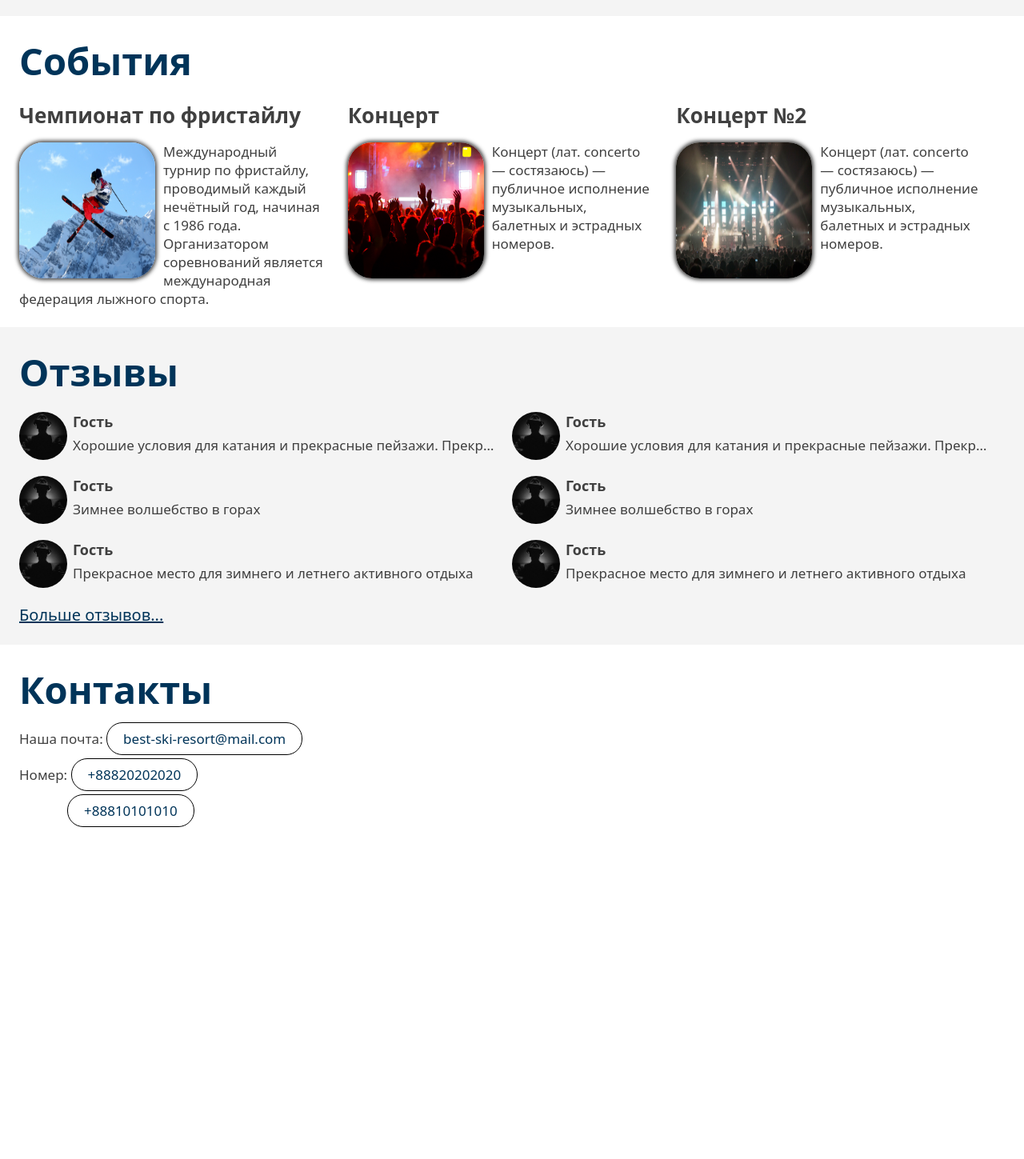
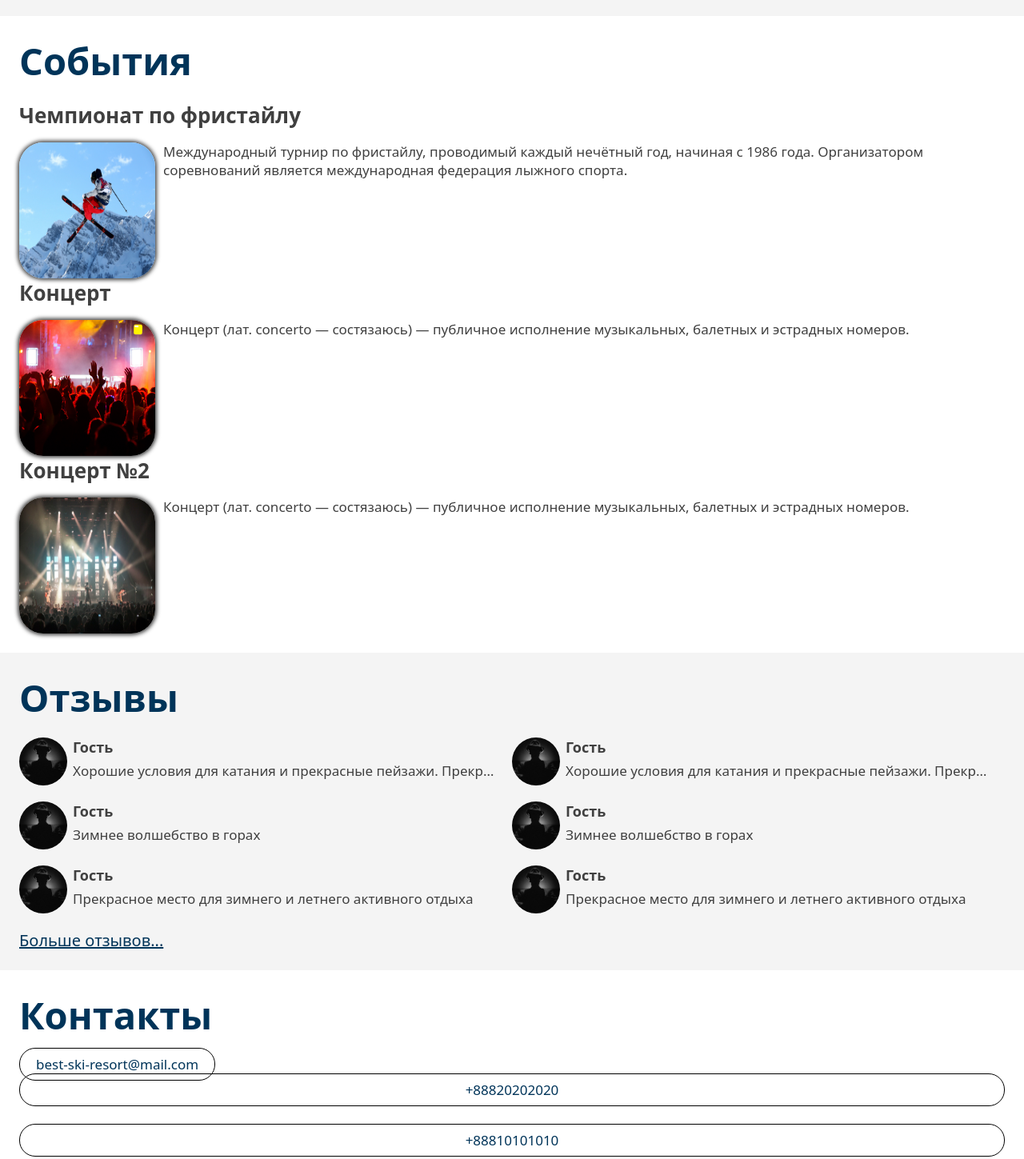
Before and after one commit to phoenixixixix/ski-resort-page, a plain HTML site: page index.html in a window 1280 px wide. Shown: the part 700-2149 px from the top of the page at 80% size. Before the commit the page ends 1771 px from the top, so only its background shows below. Drawn offline with Linux system fonts and the light colour scheme.

Commit message:
contacts div reworked

```diff
--- a/index.html
+++ b/index.html
@@ -69,27 +69,21 @@
   <div class="events" id="events">
     <div class="container">
       <h1 class="title-large">События</h1>
-      <div class="column-1-3">
         <div class="event">
           <h2 class="title-medium">Чемпионат по фристайлу</h2>
           <img src="event/freestyle_ski.jpg" alt="[freestyle_ski]" width="170" height="170" class="event-image">
           <p>Международный турнир по фристайлу, проводимый каждый нечётный год, начиная с 1986 года. Организатором соревнований является международная федерация лыжного спорта.</p>
         </div>
-      </div>
-      <div class="column-1-3">
         <div class="event">
           <h2 class="title-medium">Концерт</h2>
           <img src="event/concert.jpg" alt="[concert_1]" width="170" height="170" class="event-image">
           <p>Концерт (лат. concerto — состязаюсь) — публичное исполнение музыкальных, балетных и эстрадных номеров.</p>
         </div>
-      </div>
-      <div class="column-1-3">
         <div class="event">
           <h2 class="title-medium">Концерт №2</h2>
           <img src="event/concert_2.jpg" alt="[concert_2]" width="170" height="170" class="event-image">
           <p>Концерт (лат. concerto — состязаюсь) — публичное исполнение музыкальных, балетных и эстрадных номеров.</p>
         </div>
-      </div>
     </div>
   </div>
 
@@ -138,10 +132,9 @@
   <div class="contacts" id="contacts">
     <div class="container">
       <h1 class="title-large">Контакты</h1>
-      <p>Наша почта: <a href="#" class="email">best-ski-resort@mail.com</a></p>
-
-      <p>Номер: <a href="#" class="phone-number">+88820202020</a><p>
-      <a href="#" class="phone-number last-field">+88810101010</a>
+      <a href="mailto:best-ski-resort@mail.com" class="email">best-ski-resort@mail.com</a>
+      <p class="phone-number">+88820202020</p>
+      <p class="phone-number">+88810101010</p>
     </div>
   </div>
 </body>
```
